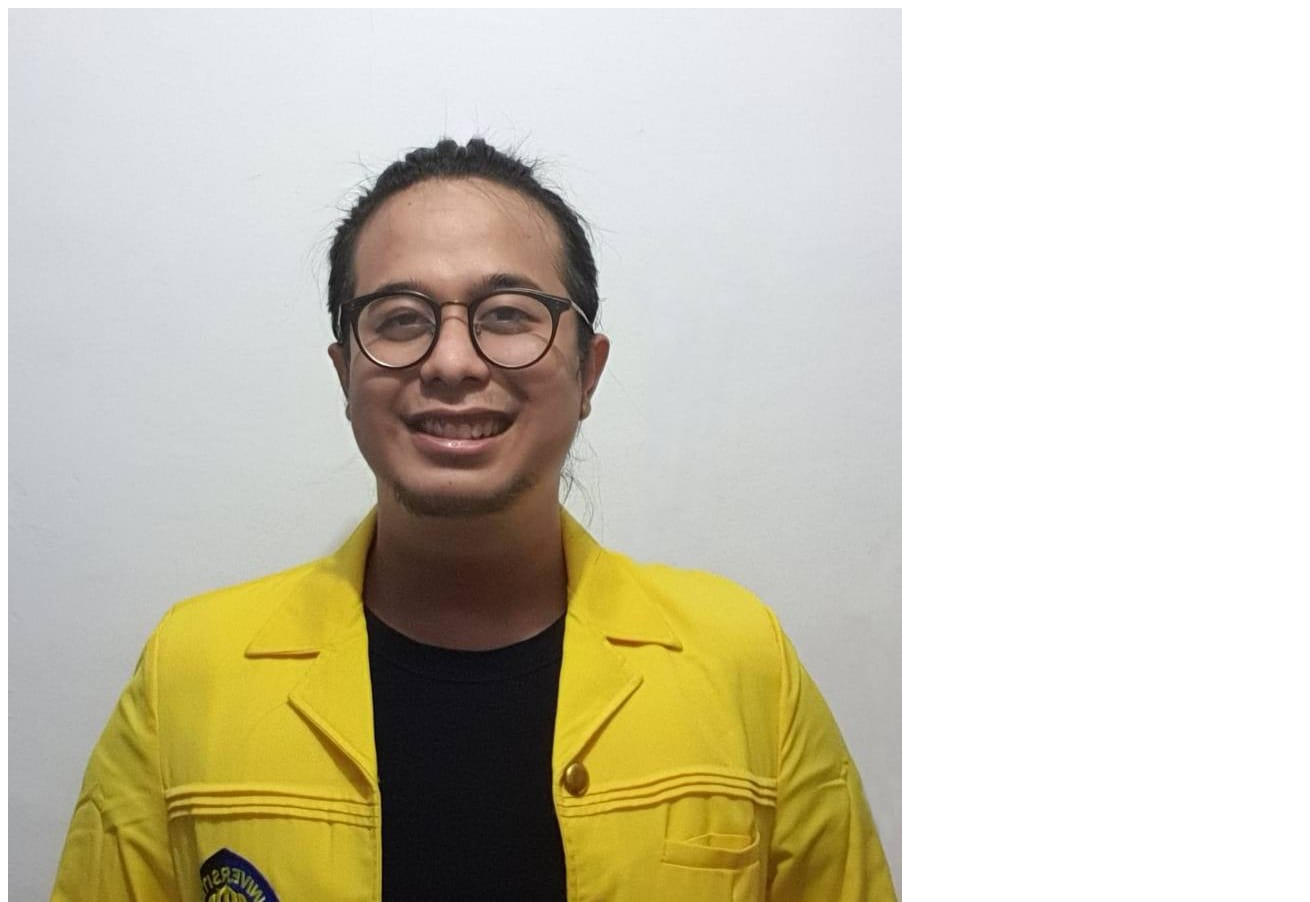
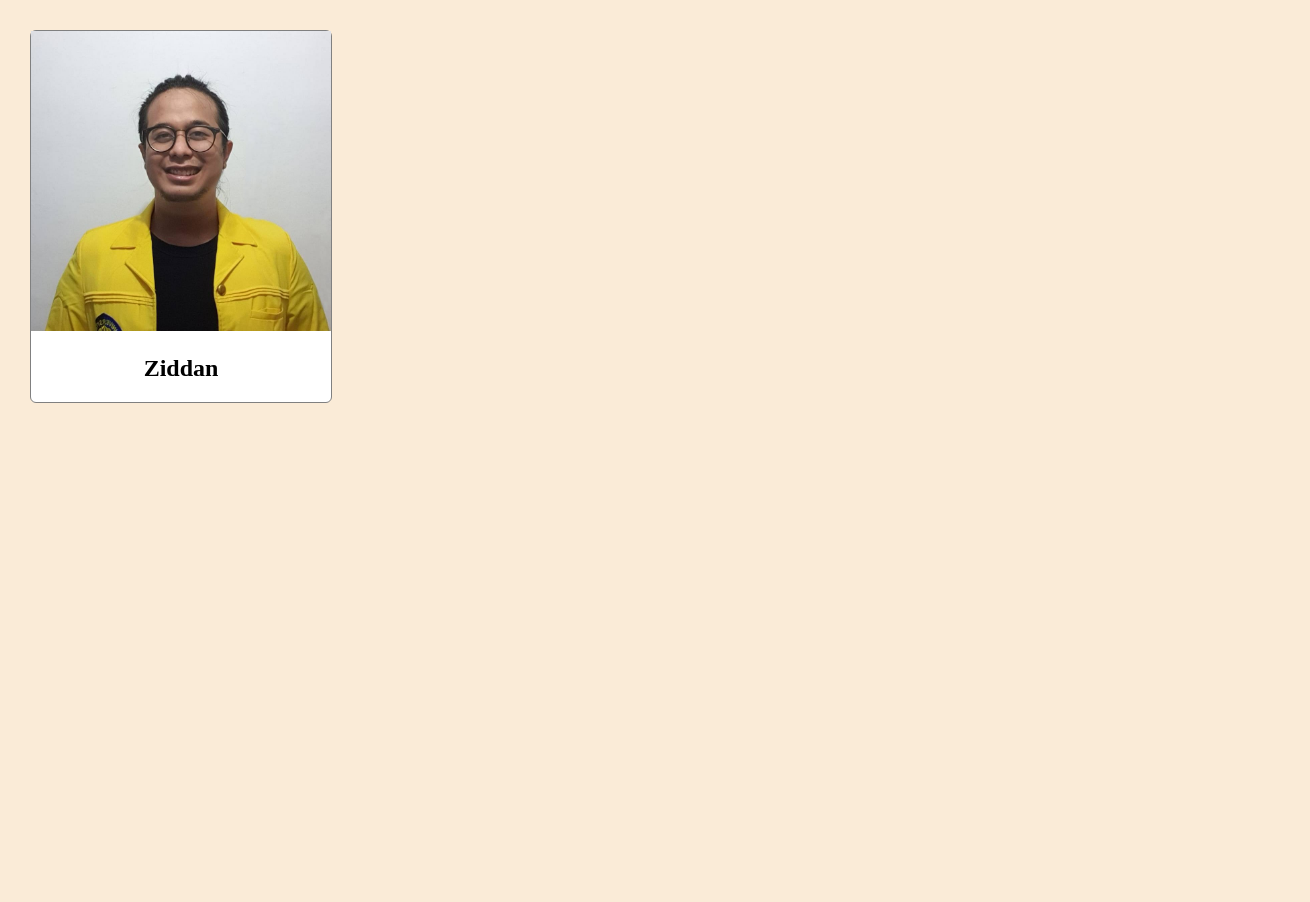
Before and after one commit to muhziddan/my-repo-from-remote, a plain HTML site: page index.html in a window 1280 px wide. Shown: the top 902 px of the page, 1310 px wide, since content can reach past the window. After the commit the page ends 800 px from the top, so only its background shows below. Drawn offline with Linux system fonts and the light colour scheme.

Commit message:
Added initial style.css to style the profile.

```diff
--- a/index.html
+++ b/index.html
@@ -1,12 +1,12 @@
 <!DOCTYPE html>
 <html>
     <head>
-        </head>
-
-        <body>
-            <div id="profile=container">
-                <img id="profile=image" src="images/muhzid.jpeg" alt="profile image" />
-                <h2 id="profile=name">Ziddan</h2>
-        </body>
-
+        <link rel="stylesheet" href="style.css">
+    </head>
+    <body>
+        <div id="profile-container">
+            <img id="profile-image" src="images/muhzid.jpeg" alt="profile image" />
+            <h2 id="profile-name">Ziddan</h2>
+        </div>
+    </body>
 </html>
--- /dev/null
+++ b/style.css
@@ -0,0 +1,21 @@
+body{
+    width: 100%;
+    margin: 30px;
+    background-color: antiquewhite;
+}
+
+#profile-container{
+    max-width: 300px;
+    background-color: white;
+    border: 1px solid gray;
+    border-radius: 6px;
+}
+
+#profile-image{
+    width: 100%;
+    height: auto;
+}
+
+#profile-name{
+    text-align: center;
+}
```
